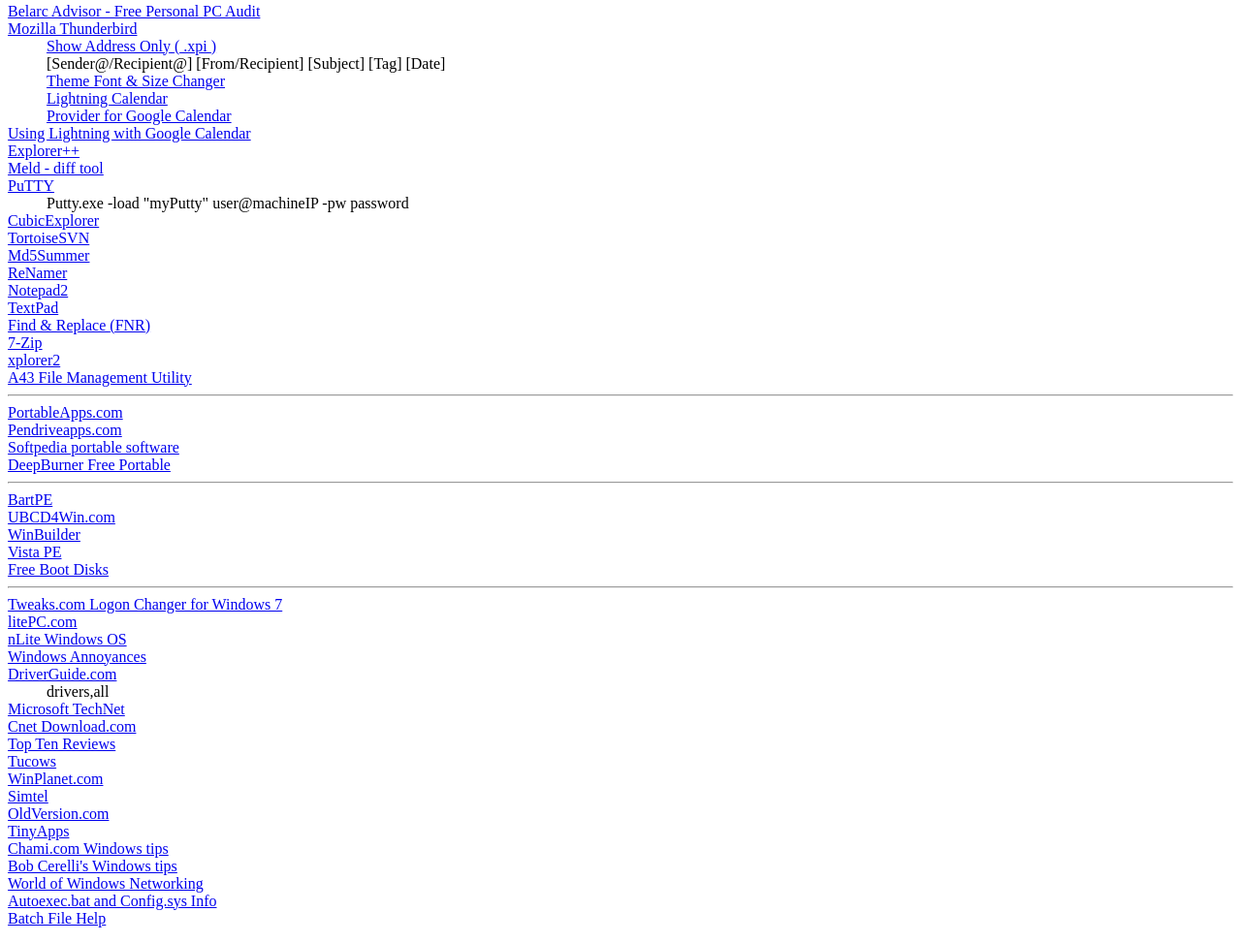
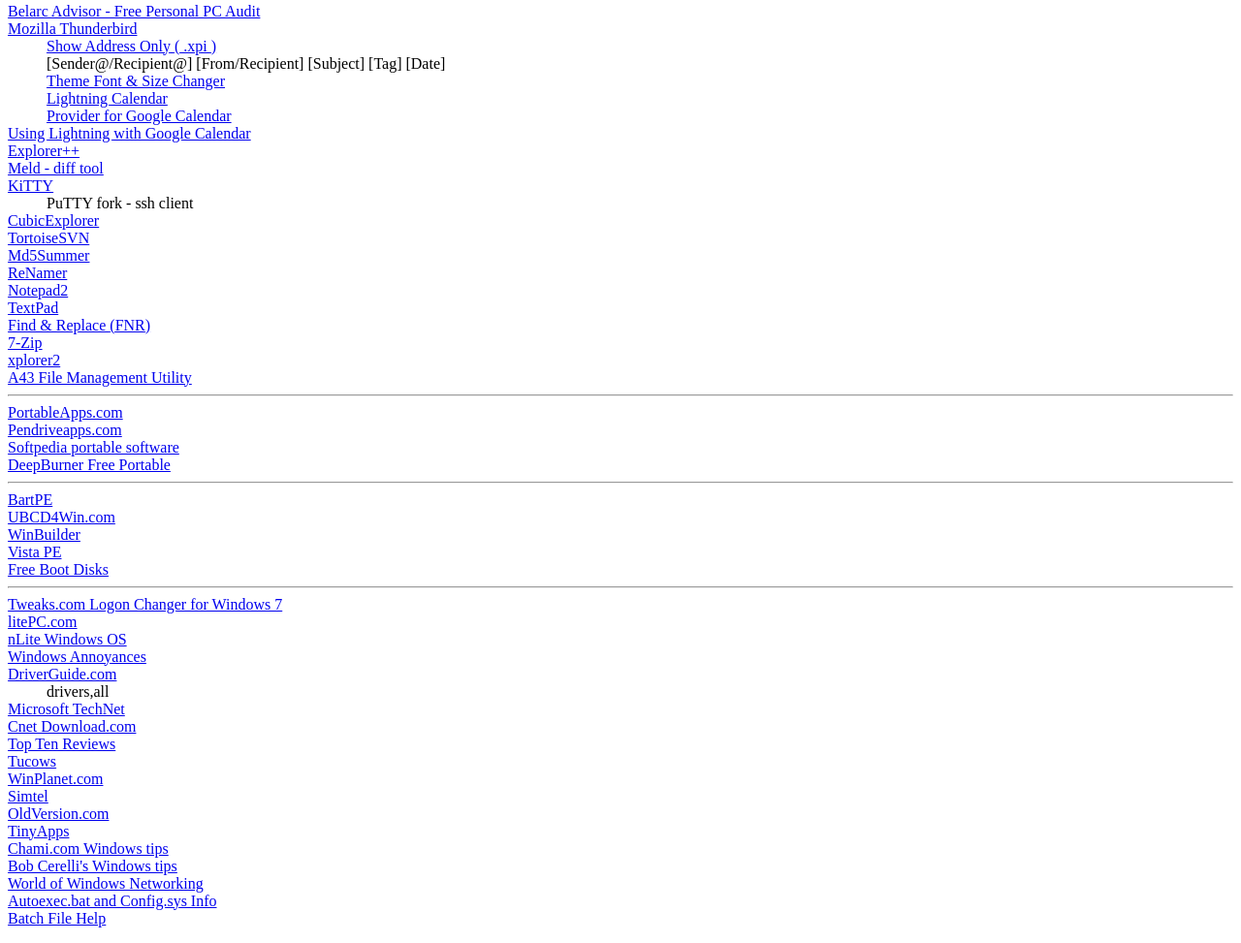
Before and after one commit to jlsoper/jlsoper.github.io, a plain HTML site: page windows.html in a window 1280 px wide. Shown: the part 1852-2825 px from the top of the page at 97% size. Drawn offline with Linux system fonts and the light colour scheme.

Commit message:
Wed 06/08/22 16:43 - Leopard

```diff
--- a/windows.html
+++ b/windows.html
@@ -154,8 +154,8 @@ PS C:\Users\James> Get-AppxPackage | Select Name, PackageFullName > Apps.txt
     <DT><A HREF="https://support.mozilla.org/en-US/kb/using-lightning-google-calendar">Using Lightning with Google Calendar</A>
     <DT><A HREF="http://explorerplusplus.com/">Explorer++</A>
     <DT><A HREF="http://meldmerge.org">Meld - diff tool</A>
-    <DT><A HREF="https://www.chiark.greenend.org.uk/~sgtatham/putty/">PuTTY</A>
-        <DD>Putty.exe -load "myPutty" user@machineIP -pw password
+    <DT><A HREF="http://www.9bis.net/kitty/">KiTTY</A>
+        <DD>PuTTY fork - ssh client
     <DT><A HREF="http://www.cubicreality.com/ce/">CubicExplorer</A>
     <DT><A HREF="http://tortoisesvn.net/">TortoiseSVN</A>
     <DT><A HREF="http://www.md5summer.org/">Md5Summer</A>
```
